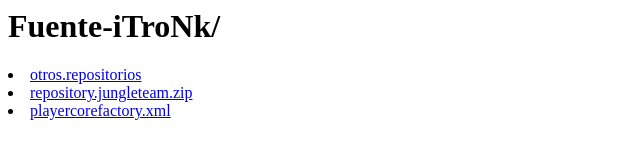
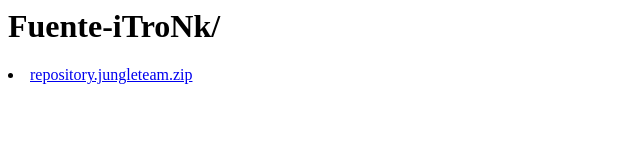
Before and after one commit to iTroNk/iTroNk.github.io, a plain HTML site: page index.html in a window 1280 px wide. Shown: the whole page, without its empty margins (0-640 px from the left). Drawn offline with Linux system fonts and the light colour scheme.

Commit message:
Update index.html

```diff
--- a/index.html
+++ b/index.html
@@ -3,9 +3,7 @@
 		<h1>Fuente-iTroNk/</h1>
 	</head>
 	<body>
-		<li><a href="otros.repositorios/">otros.repositorios</a></li>
 		<li><a href="repository.jungleteam.zip">repository.jungleteam.zip</a></li>
-		<li><a href="playercorefactory.xml">playercorefactory.xml</a></li>
 	</body>
 
 </html>
```
